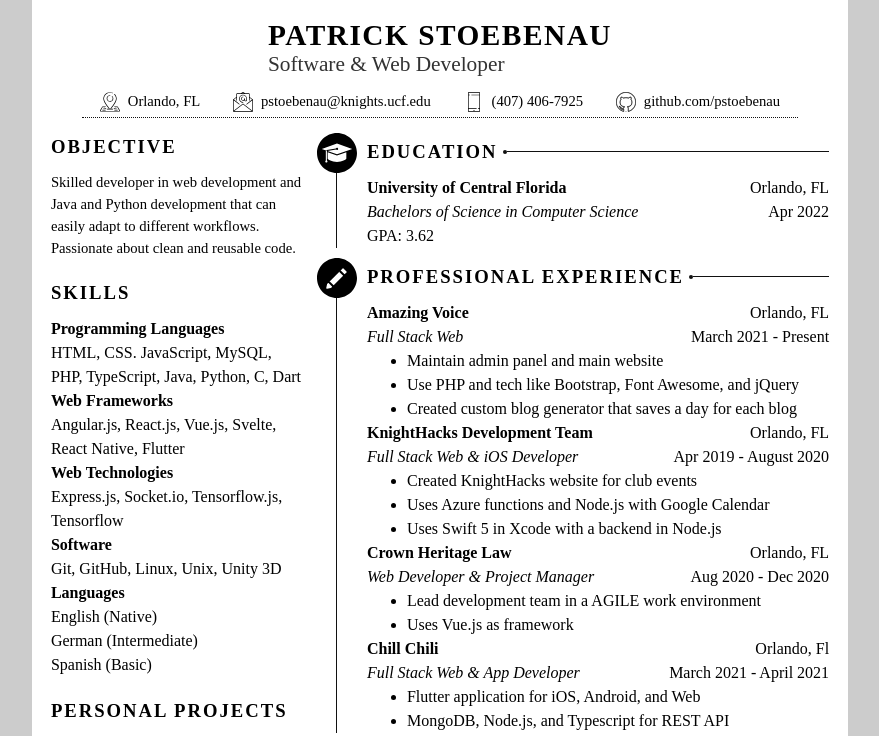
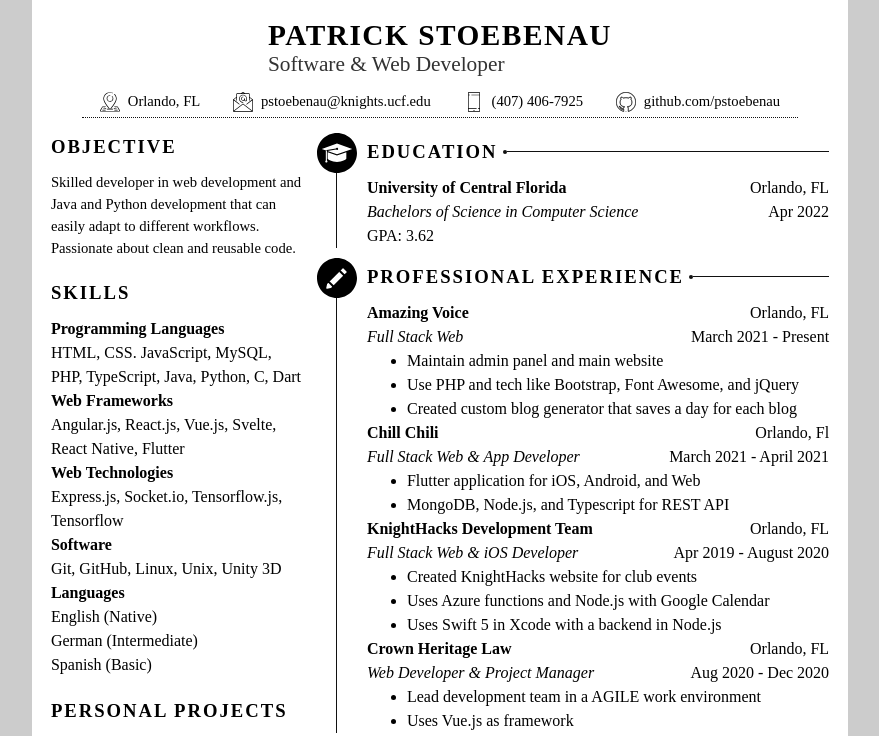
Before and after one commit to pstoebenau/Resume, a Svelte app: page / in a window 1280 px wide. Shown: the top 736 px of the page, without its empty margins (200-1079 px from the left). Built offline with nearby package versions, Linux system fonts and the light colour scheme.

Commit message:
Rearranged experience section

```diff
--- a/src/data.yml
+++ b/src/data.yml
@@ -35,6 +35,14 @@ Experience:
       - Maintain admin panel and main website
       - Use PHP and tech like Bootstrap, Font Awesome, and jQuery
       - Created custom blog generator that saves a day for each blog
+  - name: Chill Chili
+    url: https://chillchili.ml
+    location: Orlando, Fl
+    role: Full Stack Web & App Developer
+    dateRange: March 2021 - April 2021
+    description:
+      - Flutter application for iOS, Android, and Web
+      - MongoDB, Node.js, and Typescript for REST API
   - name: KnightHacks Development Team
     url: https://knighthacks.org
     location: Orlando, FL
@@ -52,15 +60,6 @@ Experience:
     description:
       - Lead development team in a AGILE work environment
       - Uses Vue.js as framework
-  - name: Chill Chili
-    url: https://chillchili.ml
-    location: Orlando, Fl
-    role: Full Stack Web & App Developer
-    dateRange: March 2021 - April 2021
-    description:
-      - Flutter application for iOS, Android, and Web
-      - MongoDB, Node.js, and Typescript for REST API
-
 
 Hobbies:
   - name: 3D Printing
```
Also changed, not shown: public/build/bundle.js.
